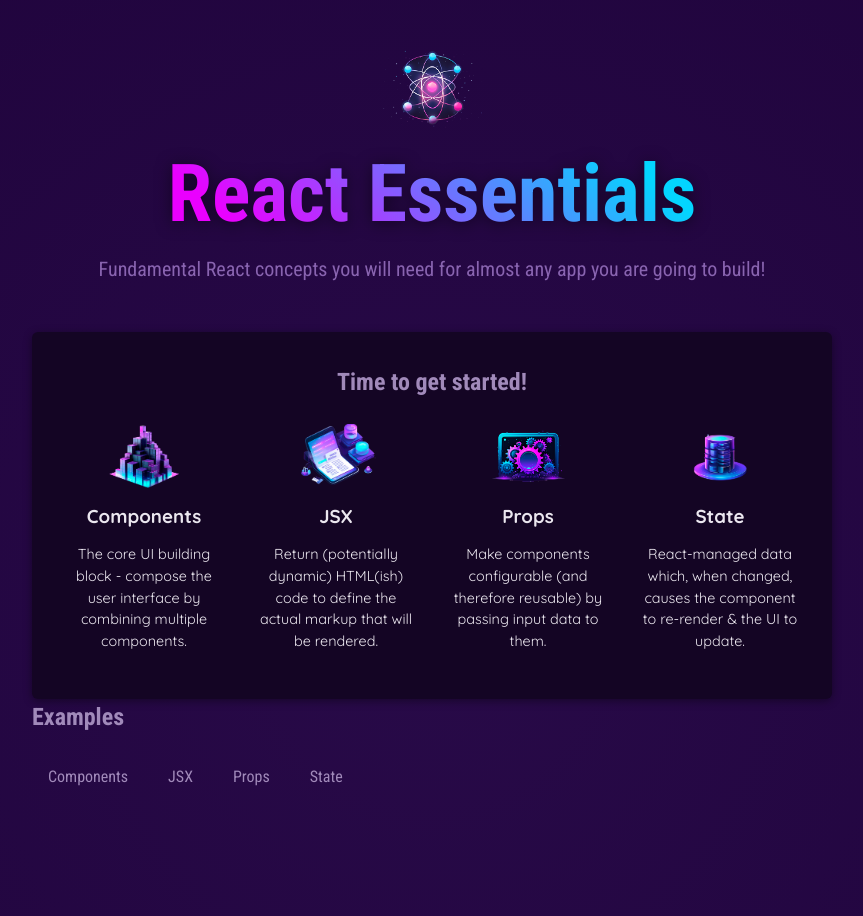
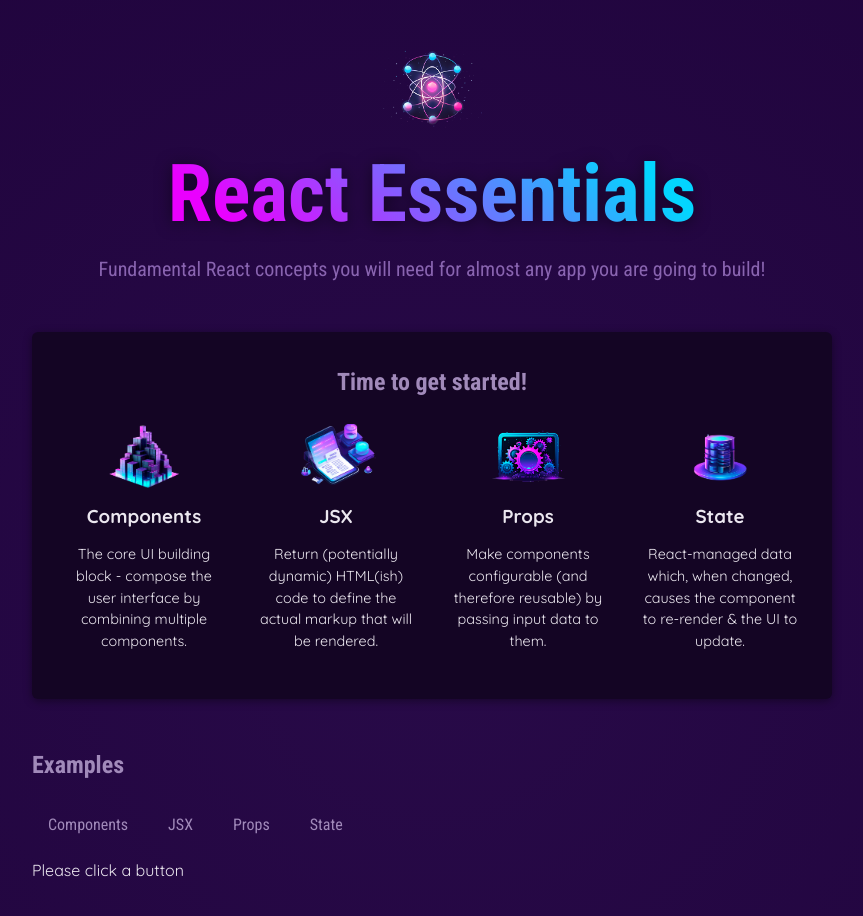
Before and after one commit to Worgrot4/01-starting-project, a React (Vite) app: page / in a window 1280 px wide. Shown: the top 916 px of the page, without its empty margins (208-1071 px from the left). Built offline with nearby package versions, Linux system fonts and the light colour scheme.

Commit message:
Added react hook and used state

```diff
--- a/src/App.jsx
+++ b/src/App.jsx
@@ -2,9 +2,13 @@ import Header from './components/Header/Header.jsx';
 import CoreConcept from './components/CoreConcept/CoreConcept.jsx';
 import { CORE_CONCEPTS } from './assets/data.js';
 import TabButton from './components/TabButton/TabButton.jsx';
+import { useState } from 'react';
+
 function App() {
+  let [selectedTopic, setSelectedTopic] = useState('Please click a button')
   function handleSelect(selectedButton) {
-    console.log("Hello World")
+    console.log('Selected Button', selectedButton)
+    setSelectedTopic(selectedButton)
   }
   return (
     <div>
@@ -19,7 +23,7 @@ function App() {
             <CoreConcept {...CORE_CONCEPTS[3]}/>
           </ul>
         </section>
-        <sections id="examples">
+        <section id="examples">
           <h2>Examples</h2>
           <menu>
             <TabButton onClick = {()=>{handleSelect('components')}}> Components </TabButton>
@@ -27,7 +31,8 @@ function App() {
             <TabButton onClick = {()=>{handleSelect('props')}}> Props </TabButton>
             <TabButton onClick = {()=>{handleSelect('state')}}> State </TabButton>
           </menu>
-        </sections>
+          {selectedTopic}
+        </section>
       </main>
     </div>
 
```
